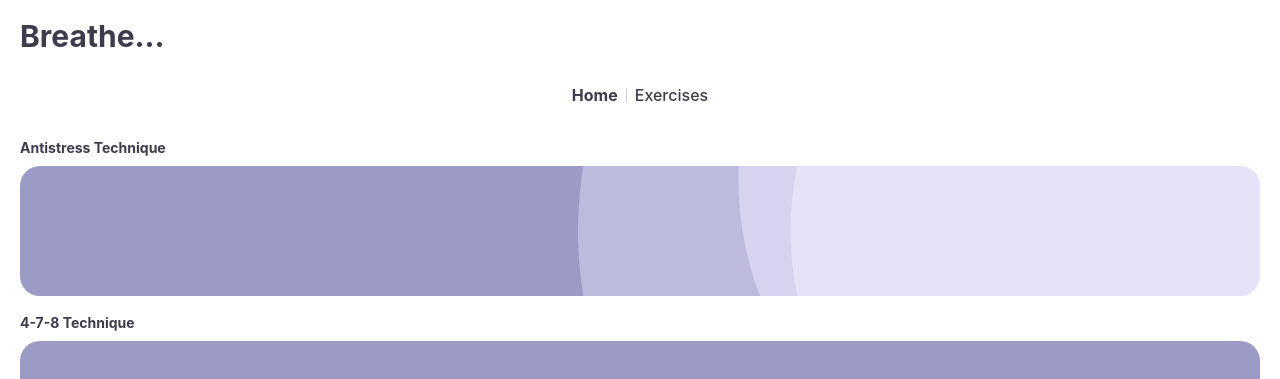
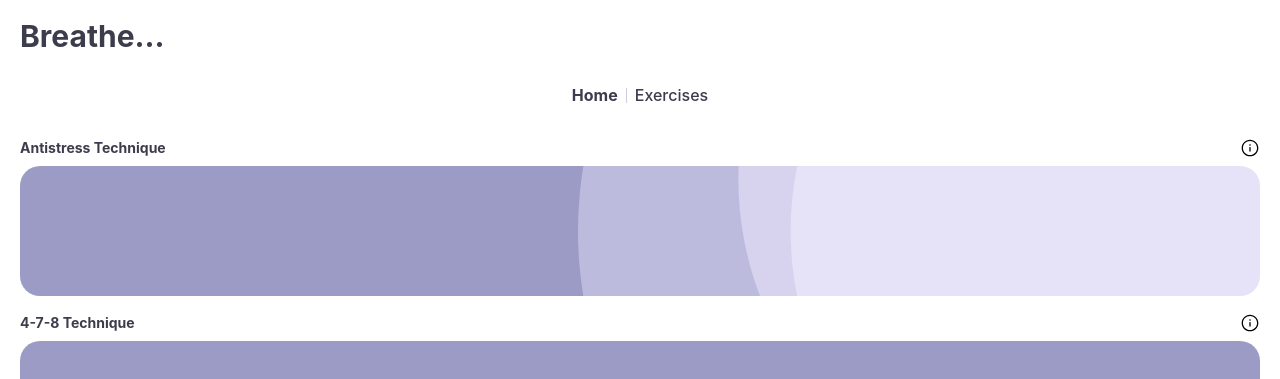
Before and after one commit to denisoed/BrainUp, a Vue app: page / in a window 1280 px wide. Shown: the top 379 px of the page. Built offline with nearby package versions, Linux system fonts and the light colour scheme; no server answers; what vue3-touch-events, yandex-metrika-vue3 would draw is missing.

Commit message:
Added technique info

```diff
--- a/src/pages/HomePage.vue
+++ b/src/pages/HomePage.vue
@@ -1,3 +1,5 @@
+import { ref } from "vue";
+
 <template>
   <div class="container home-page">
     <h1>Breathe...</h1>
@@ -11,26 +13,56 @@
         :key="index"
         class="home-page_list-item"
       >
+        <div class="flex justify-between items-center" @click="openItem(item.type)">
           <h2>{{ item.name }}</h2>
-        <router-link :to="item.link" :class="item.type" />
+          <div class="home-page_list-info">
+            <img src="@/assets/info-circle.svg" alt="Info icon" />
+          </div>
+        </div>
+        <router-link
+          class="home-page_list-link"
+          :to="item.link"
+          :class="item.type"
+        />
+        <template v-if="openedItemType === item.type">
+          <p class="home-page_list-description">{{ item.descripion }}</p>
+          <div class="home-page_list-title-method">Method:</div>
+          <div class="home-page_list-method" v-html="item.method" />
+        </template>
       </div>
     </div>
   </div>
 </template>
 
 <script setup lang="ts">
+import { ref } from 'vue';
+
 const LIST = [
   {
     name: 'Antistress Technique',
     link: '/item/antistress',
     type: 'antistress',
+    descripion: 'Box breathing, also referred to as square breathing, is a deep breathing technique that can help you slow down your breathing. It works by distracting your mind as you count to four, calming your nervous system, and decreasing stress in your body.',
+    method: '<span>Inhale for 4 seconds</span><span>hold for 4 seconds</span><span>exhale for 4 seconds</span><span>hold for 4 seconds</span><span>repeat</span>',
   },
   {
     name: '4-7-8 Technique',
     link: '/item/four-seven-eight',
     type: 'four-seven-eight',
+    descripion: 'Box breathing, also referred to as square breathing, is a deep breathing technique that can help you slow down your breathing. It works by distracting your mind as you count to four, calming your nervous system, and decreasing stress in your body.',
+    method: '<span>Inhale for 4 seconds</span><span>hold for 4 seconds</span><span>exhale for 4 seconds</span><span>hold for 4 seconds</span><span>repeat</span>',
   }
 ]
+
+const openedItemType = ref(null);
+
+function openItem(item) {
+  if (openedItemType.value === item) {
+    openedItemType.value = null;
+  } else {
+    openedItemType.value = item;
+  }
+}
 </script>
 
 <style lang="scss" scoped>
@@ -92,8 +124,24 @@ const LIST = [
         font-size: 14px;
         margin: 0;
       }
+    }
 
-      a {
+    &-info {
+      width: 20px;
+      height: 20px;
+      display: flex;
+      justify-content: center;
+      align-items: center;
+      border-radius: 50%;
+      cursor: pointer;
+      margin-left: 8px;
+
+      img {
+        width: 100%;
+      }
+    }
+
+    &-link {
       width: 100%;
       height: 130px;
       display: block;
@@ -115,6 +163,36 @@ const LIST = [
       background-size: 90%;
       background-position: 150% 40px;
     }
+
+    &-description {
+      color: #3c3c4c;
+      font-size: 14px;
+      margin: 0;
+      line-height: 1.5;
+      padding: 0 16px;
+      margin-top: 8px;
+    }
+
+    &-title-method {
+      color: #3c3c4c;
+      font-size: 14px;
+      margin: 0;
+      line-height: 1.8;
+      padding: 0 16px;
+      margin-top: 8px;
+      font-weight: 600;
+    }
+
+    &-method {
+      display: flex;
+      flex-direction: column;
+      gap: 8px;
+      padding: 0 16px;
+
+      :deep(span) {
+        color: #3c3c4c;
+        font-size: 14px;
+      }
     }
   }
 }
```
Also changed, not shown: src/assets/info-circle.svg (added). Lines whose indentation alone changed are shown as unchanged.
